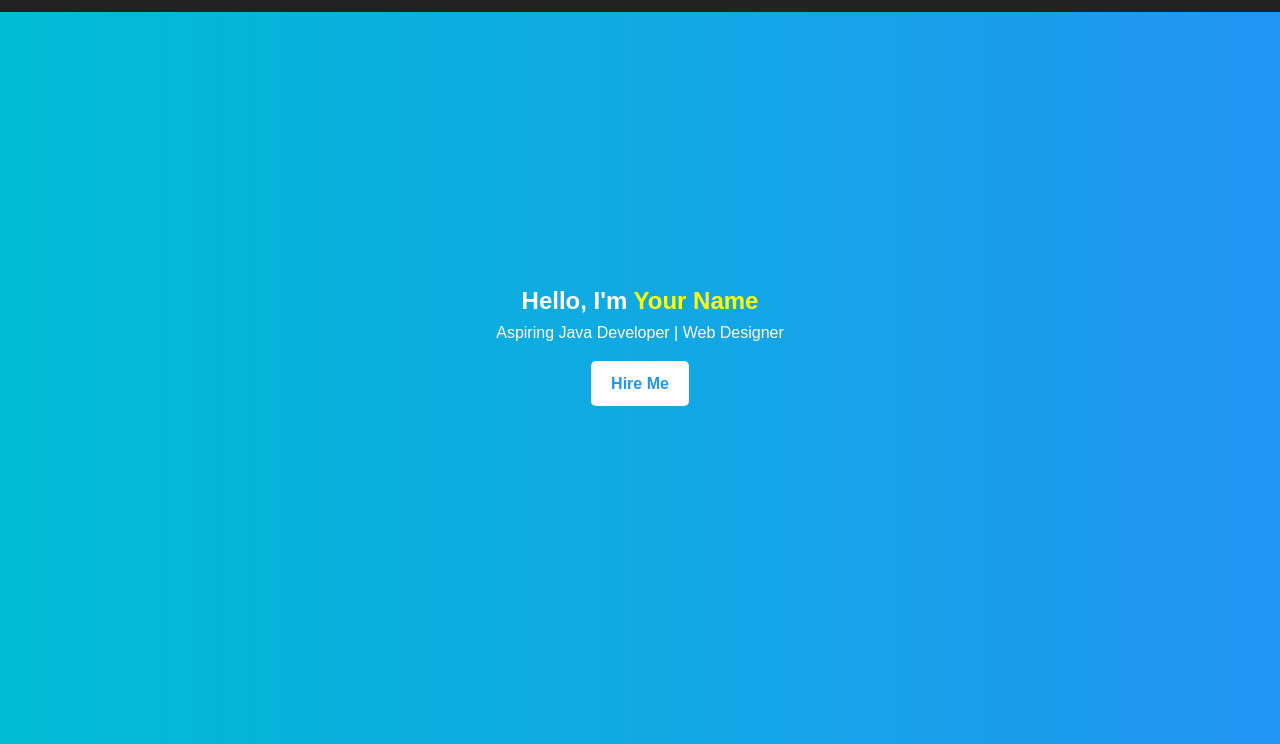
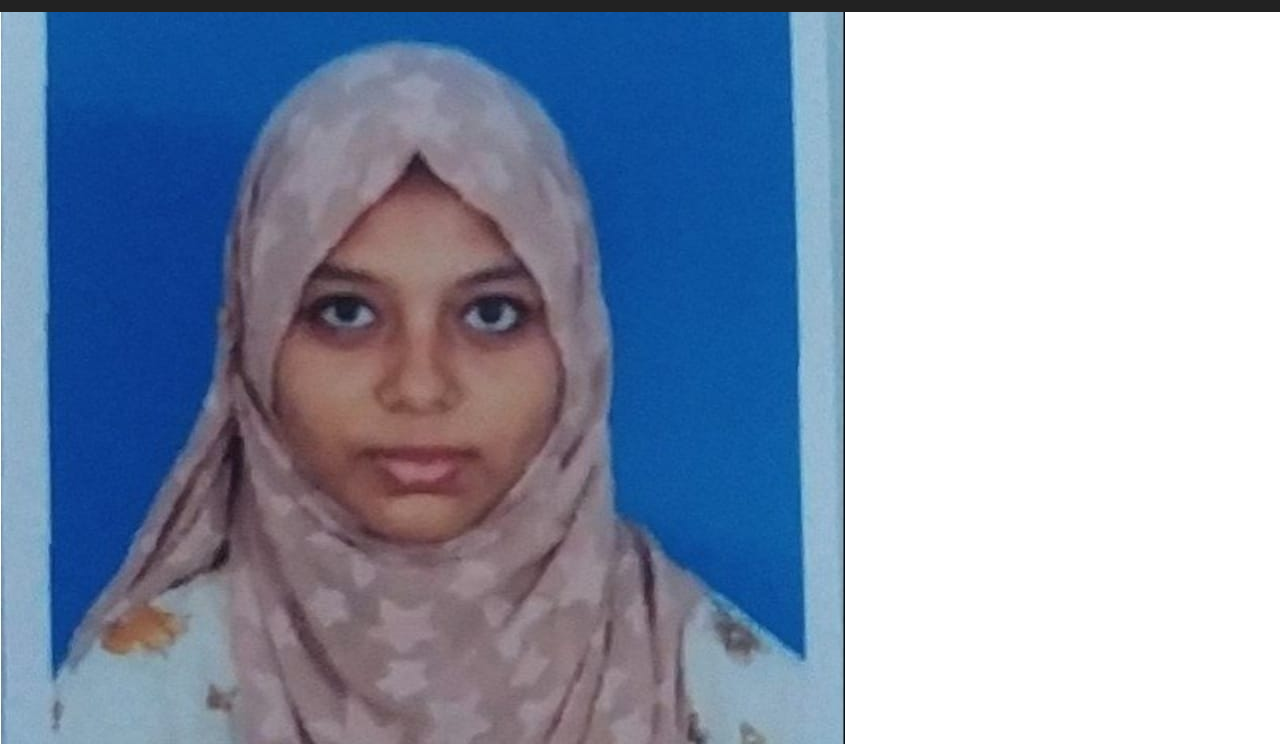
Before and after one commit to 24bca039/Afrin, a plain HTML site: page index.html in a window 1280 px wide. Shown: the part 56-800 px from the top of the page. Drawn offline with Linux system fonts and the light colour scheme.

Commit message:
Update index.html

```diff
--- a/index.html
+++ b/index.html
@@ -16,6 +16,7 @@
   <title>My Portfolio</title>
   <link rel="stylesheet" href="style.css">
 </head>
+    <img src="./afrin.jfif" alt="Profile Picture" class="profile-picture" id="profileImage" style="margin: 0 1rem 0 0; align-self: flex-start;">
 <body>
   <!-- Navbar -->
   <header>
```
